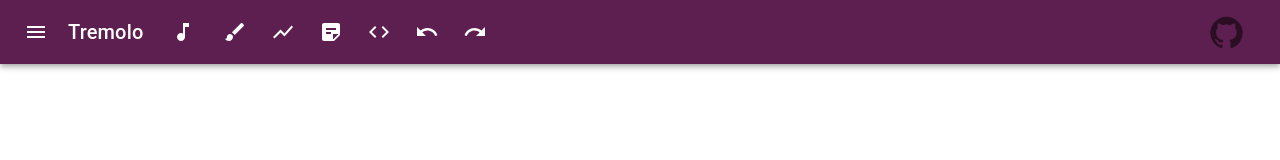
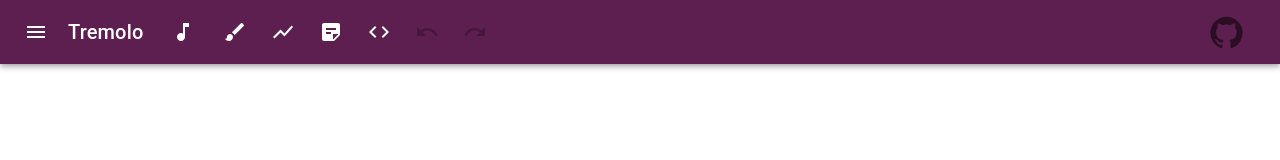
Before and after one commit to Sergej-Popov/tremolo, a React (Vite) app: page / in a window 1280 px wide. Shown: the top 160 px of the page. Built offline with nearby package versions, Linux system fonts and the light colour scheme; a web font is replaced by a local one.

Commit message:
Add history debug table and improve undo/redo

```diff
--- a/src/HelpDialog.tsx
+++ b/src/HelpDialog.tsx
@@ -14,8 +14,8 @@ const shortcuts: ShortcutSection[] = [
       { key: 'Ctrl+C', action: 'Copy selected element' },
       { key: 'Ctrl+V', action: 'Paste copied element at cursor' },
       { key: 'Ctrl+D', action: 'Duplicate the selected element' },
-      { key: 'Ctrl+Z', action: 'Undo last change' },
-      { key: 'Ctrl+Shift+Z', action: 'Redo last undone change' },
+      { key: 'Ctrl+Z / Cmd+Z', action: 'Undo last change' },
+      { key: 'Ctrl+Shift+Z / Cmd+Shift+Z', action: 'Redo last undone change' },
       { key: 'r', action: 'Reset element rotation' },
       { key: '/ or ?', action: 'Open this help dialog' },
       { key: 'Ctrl+S', action: 'Export board as extra-high-resolution PNG image (save icon)' },
--- a/src/Menu.tsx
+++ b/src/Menu.tsx
@@ -48,6 +48,8 @@ const Menu: React.FC = () => {
   const setBrushColor = app?.setBrushColor ?? (() => {});
   const undo = app?.undo ?? (() => {});
   const redo = app?.redo ?? (() => {});
+  const canUndo = app?.canUndo ?? false;
+  const canRedo = app?.canRedo ?? false;
   const [fontSize, setFontSize] = React.useState<string>('auto');
   const [codeSize, setCodeSize] = React.useState<number>(codeFontSize);
   const [lineStyle, setLineStyle] = React.useState<'direct' | 'arc' | 'corner'>('arc');
@@ -133,10 +135,10 @@ const Menu: React.FC = () => {
           <IconButton color="inherit" onClick={() => window.dispatchEvent(new Event('createcodeblock'))} sx={{ mr: 1 }}>
             <CodeIcon />
           </IconButton>
-          <IconButton color="inherit" onClick={undo} sx={{ mr: 1 }}>
+          <IconButton color="inherit" onClick={undo} disabled={!canUndo} sx={{ mr: 1 }}>
             <UndoIcon />
           </IconButton>
-          <IconButton color="inherit" onClick={redo} sx={{ mr: 1 }}>
+          <IconButton color="inherit" onClick={redo} disabled={!canRedo} sx={{ mr: 1 }}>
             <RedoIcon />
           </IconButton>
         </Box>
--- a/src/Store.tsx
+++ b/src/Store.tsx
@@ -33,6 +33,10 @@ interface AppState {
   setBrushWidth: React.Dispatch<React.SetStateAction<number | 'auto'>>;
   brushColor: string;
   setBrushColor: React.Dispatch<React.SetStateAction<string>>;
+  past: string[];
+  future: string[];
+  canUndo: boolean;
+  canRedo: boolean;
   pushHistory: (state: any[]) => void;
   undo: () => void;
   redo: () => void;
@@ -62,6 +66,9 @@ export const AppProvider: React.FC<{ children: ReactNode }> = ({
   const [past, setPast] = useState<string[]>([]);
   const [future, setFuture] = useState<string[]>([]);
   const serializerRef = React.useRef<() => any[]>(() => []);
+
+  const canUndo = past.length > 0;
+  const canRedo = future.length > 0;
 
   const registerSerializer = (fn: () => any[]) => {
     serializerRef.current = fn;
@@ -129,7 +136,16 @@ export const AppProvider: React.FC<{ children: ReactNode }> = ({
 
   React.useEffect(() => {
     const handler = (e: KeyboardEvent) => {
-      if (!e.ctrlKey || e.key.toLowerCase() !== 'z') return;
+      const target = e.target as HTMLElement | null;
+      if (
+        target &&
+        (target.tagName === 'INPUT' ||
+          target.tagName === 'TEXTAREA' ||
+          target.getAttribute('contenteditable') === 'true')
+      ) {
+        return;
+      }
+      if (!(e.ctrlKey || e.metaKey) || e.key.toLowerCase() !== 'z') return;
       e.preventDefault();
       if (e.shiftKey) {
         redo();
@@ -172,6 +188,10 @@ export const AppProvider: React.FC<{ children: ReactNode }> = ({
       setBrushWidth,
       brushColor,
       setBrushColor,
+      past,
+      future,
+      canUndo,
+      canRedo,
       pushHistory,
       undo,
       redo,
--- a/src/components/GuitarBoard.tsx
+++ b/src/components/GuitarBoard.tsx
@@ -5,7 +5,7 @@ import { debugTooltip, makeDraggable, makeResizable, makeCroppable, applyTransfo
 import { noteString, stringNames, calculateNote, ScaleOrChordShape } from '../music-theory';
 import { chords, scales } from '../repertoire';
 import { noteColors, defaultLineColor } from '../theme';
-import { Button, Slider, Drawer, Box, Typography, IconButton, Checkbox, FormControlLabel } from '@mui/material';
+import { Button, Slider, Drawer, Box, Typography, IconButton, Checkbox, FormControlLabel, Table, TableHead, TableRow, TableCell, TableBody } from '@mui/material';
 import { AppContext } from '../Store';
 import RestartAltIcon from '@mui/icons-material/RestartAlt';
 import { exportBoardPng } from '../exportPng';
@@ -86,6 +86,8 @@ const GuitarBoard: React.FC = () => {
   const brushColor = app?.brushColor ?? defaultLineColor;
   const pushHistory = app?.pushHistory ?? (() => {});
   const registerSerializer = app?.registerSerializer ?? (() => {});
+  const past = app?.past ?? [];
+  const future = app?.future ?? [];
   const svgRef = useRef<SVGSVGElement | null>(null);
   const workspaceRef = useRef<SVGGElement | null>(null);
   const boardRef = useRef<SVGGElement | null>(null);
@@ -1575,6 +1577,26 @@ const GuitarBoard: React.FC = () => {
             </Typography>
           </Box>
         )}
+        {debug && (
+          <Box sx={{ position: 'absolute', bottom: 8, right: 8, maxHeight: '30vh', overflow: 'auto', backgroundColor: 'rgba(255,255,255,0.7)', borderRadius: 1 }}>
+            <Table size="small">
+              <TableHead>
+                <TableRow>
+                  <TableCell>Past</TableCell>
+                  <TableCell>Future</TableCell>
+                </TableRow>
+              </TableHead>
+              <TableBody>
+                {Array.from({ length: Math.max(past.length, future.length) }).map((_, i) => (
+                  <TableRow key={i}>
+                    <TableCell sx={{ fontSize: '0.6rem' }}>{past[past.length - 1 - i] ?? ''}</TableCell>
+                    <TableCell sx={{ fontSize: '0.6rem' }}>{future[future.length - 1 - i] ?? ''}</TableCell>
+                  </TableRow>
+                ))}
+              </TableBody>
+            </Table>
+          </Box>
+        )}
         <Drawer
           anchor="bottom"
           open={showPanel}
```
Also changed, not shown: 1 other file (tests, documents, lock files or other folders).
